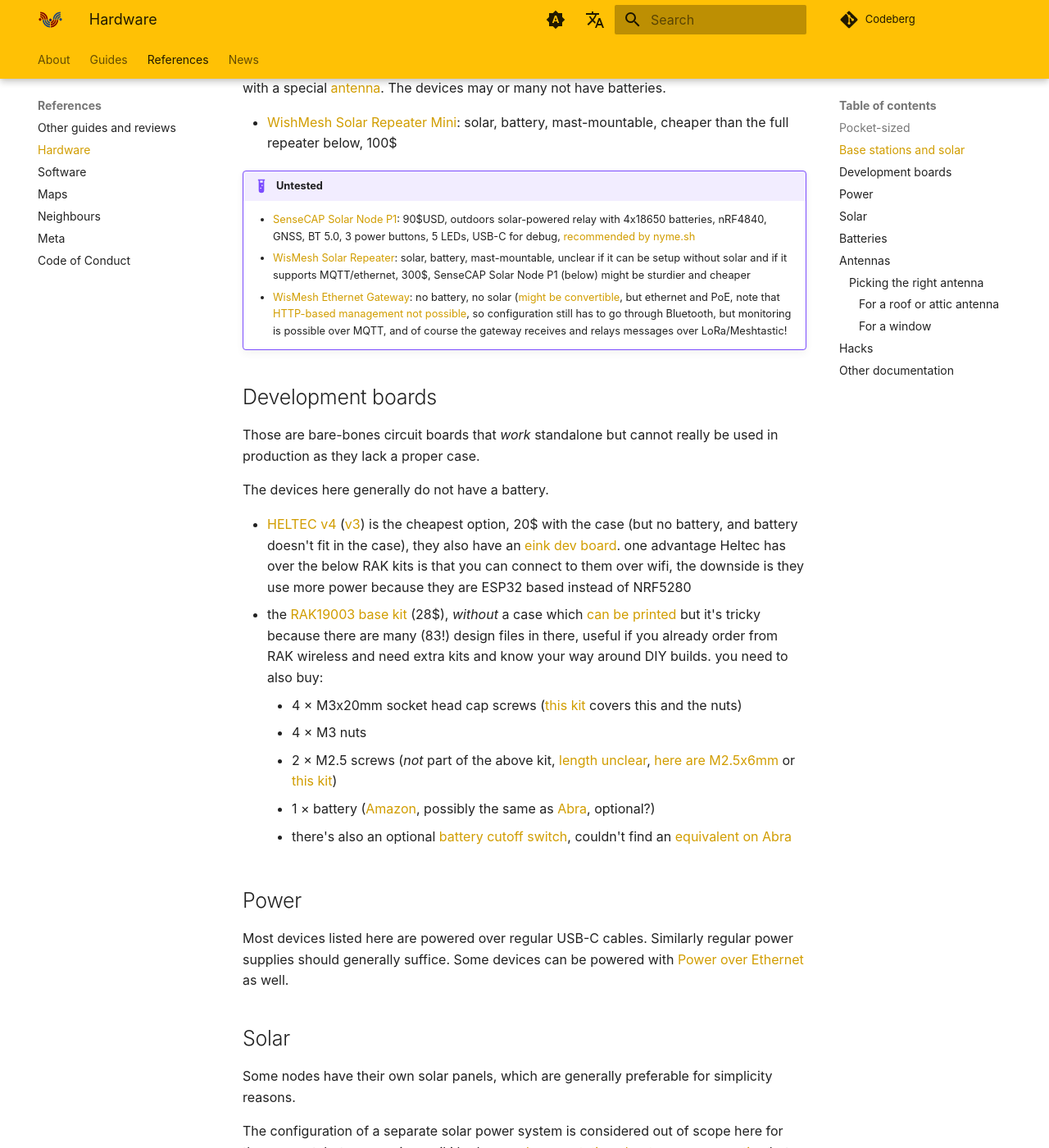
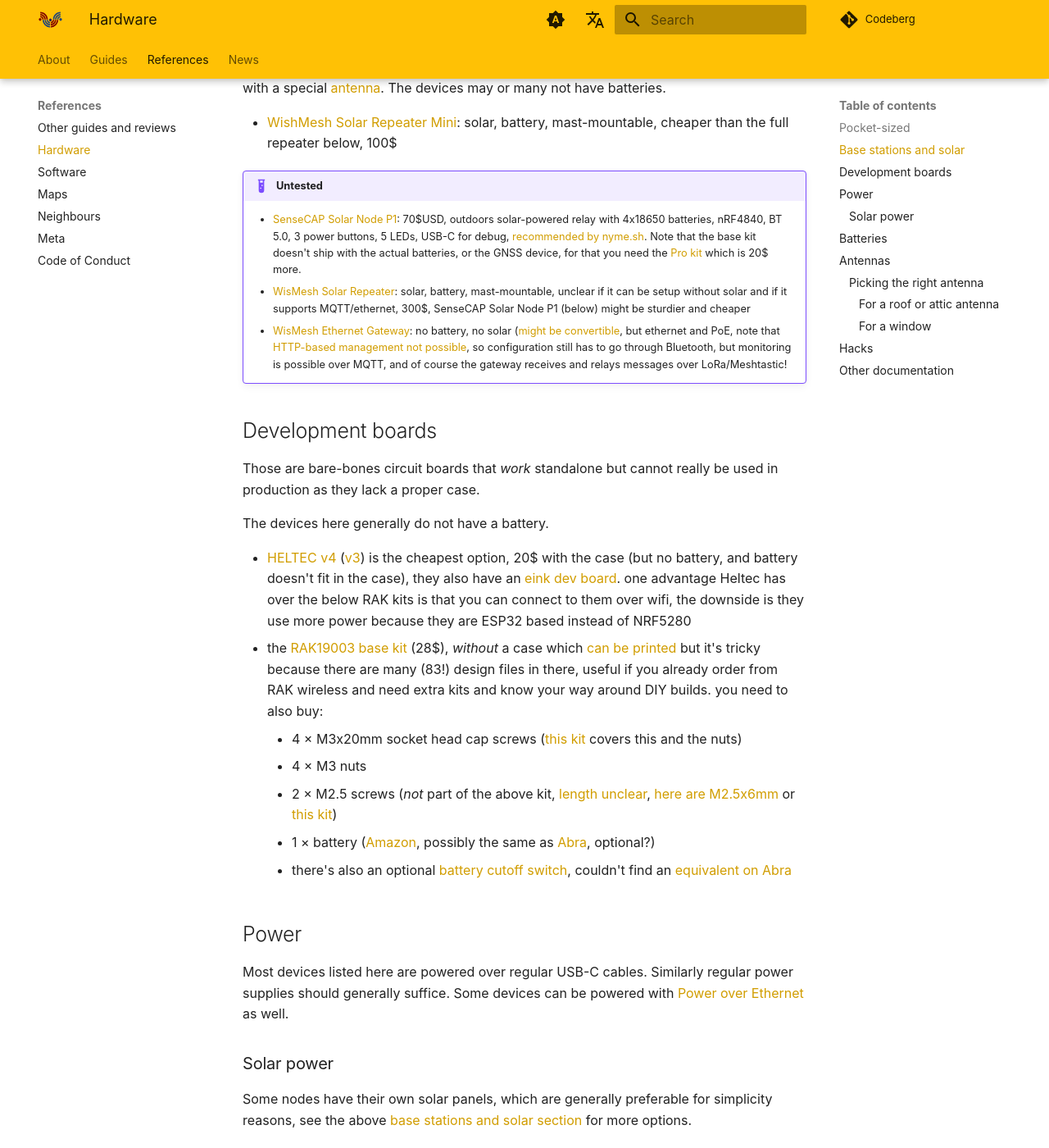
Before and after one commit to ReseauLibre/lora.reseaulibre.ca, an MkDocs documentation site: the page built from docs/references/hardware.md, in a window 1280 px wide and 1400 px high, scrolled down 1068 px. Shown: the whole window at 82% size. Built offline with MkDocs 1.6.1 and Material for MkDocs 9.7.7, drawn with Linux system fonts in a browser that asks for light colours; plug-ins that fetch from the network failed and are left out; comment, search, counter and statistics services are not loaded.

Commit message:
clarifying notes on solar

```diff
--- a/docs/references/hardware.md
+++ b/docs/references/hardware.md
@@ -51,9 +51,14 @@
 
 !!! example "Untested"
 
-    - [SenseCAP Solar Node P1](https://www.seeedstudio.com/SenseCAP-Solar-Node-P1-for-Meshtastic-LoRa-p-6425.html): 90$USD, outdoors solar-powered relay
-      with 4x18650 batteries, nRF4840, GNSS, BT 5.0, 3 power buttons, 5
-      LEDs, USB-C for debug, [recommended by nyme.sh](https://nyme.sh/faq/)
+    - [SenseCAP Solar Node P1](https://www.seeedstudio.com/SenseCAP-Solar-Node-P1-for-Meshtastic-LoRa-p-6425.html): 70$USD, outdoors solar-powered relay
+      with 4x18650 batteries, nRF4840, BT 5.0, 3 power buttons, 5
+      LEDs, USB-C for debug, [recommended by
+      nyme.sh](https://nyme.sh/faq/). Note that the base kit doesn't
+      ship with the actual batteries, or the GNSS device, for that you
+      need the [Pro
+      kit](https://www.seeedstudio.com/SenseCAP-Solar-Node-P1-Pro-for-Meshtastic-LoRa-p-6412.html)
+      which is 20$ more.
     - [WisMesh Solar Repeater](https://store.rakwireless.com/products/wismesh-meshtastic-solar-repeater): solar, battery, mast-mountable, unclear
       if it can be setup without solar and if it supports MQTT/ethernet,
       300$, SenseCAP Solar Node P1 (below) might be sturdier and cheaper
@@ -98,10 +103,11 @@
 suffice. Some devices can be powered with [Power over Ethernet](https://en.wikipedia.org/wiki/Power_over_Ethernet) as
 well.
 
-## Solar
+### Solar power
 
 Some nodes have their own solar panels, which are generally preferable
-for simplicity reasons.
+for simplicity reasons, see the above [base stations and solar
+section](#base-stations-and-solar) for more options.
 
 The configuration of a separate solar power system is considered out
 of scope here for the moment, but our previous wiki had [some
```
